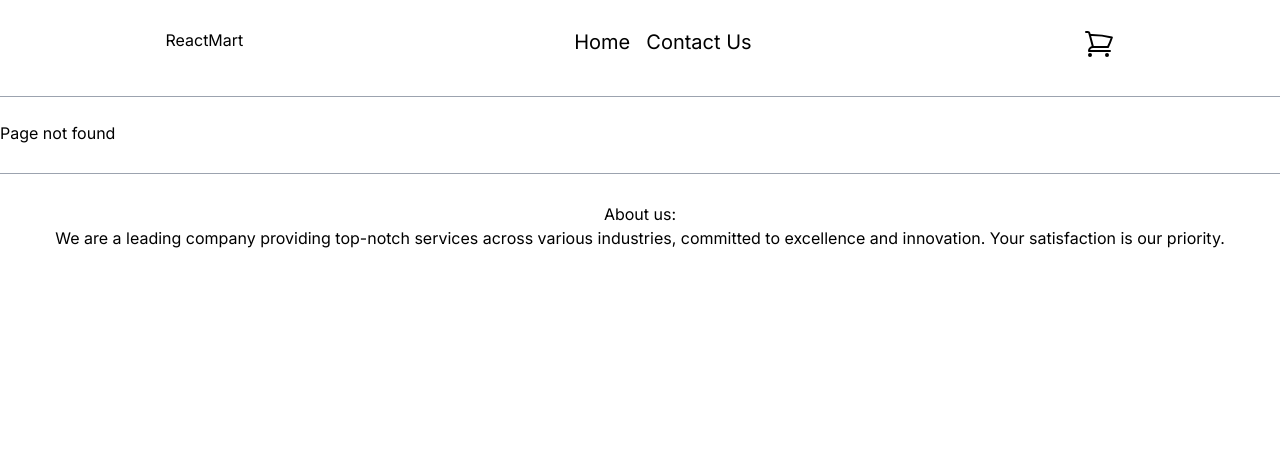
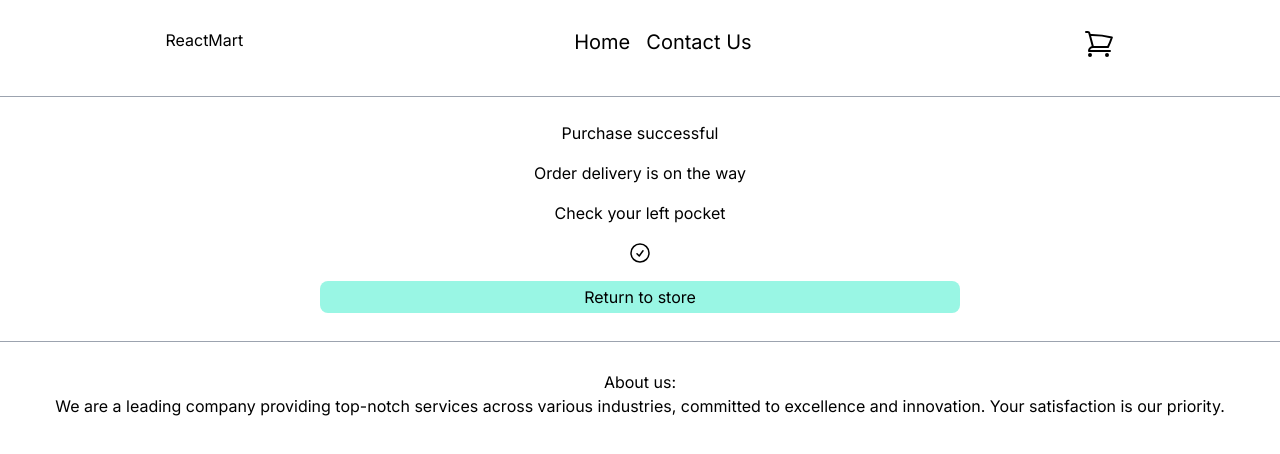
Before and after one commit to Bjedne/js-frameworks, a React (Create React App) app: page /checkout-success in a window 1280 px wide. Shown: the top 454 px of the page. Built offline with nearby package versions, Linux system fonts and the light colour scheme.

Commit message:
Minor fixes and adjustments

```diff
--- a/src/App.js
+++ b/src/App.js
@@ -4,8 +4,10 @@ import { Contact } from "./pages/contact.jsx"
 import { Footer } from './layouts/footer';
 import { Header } from './layouts/header';
 import { Home } from "./pages/home.jsx";
-import { Checkout } from './pages/CheckoutSuccess.jsx';
 import { Product } from './pages/ProductPage.jsx';
+import { Checkout } from './pages/checkout.jsx';
+import { CheckoutSuccess } from './pages/CheckoutSuccess.jsx';
+
 
 function RouteNotFound() {
   return <div>Page not found</div>
@@ -20,6 +22,7 @@ function App() {
       <Route path="product/:id" element={<Product />} />
       <Route path="contact" element={<Contact />} />
       <Route path="checkout" element={<Checkout />} />
+      <Route path="checkout-success" element={<CheckoutSuccess />} />
       <Route path="*" element={<RouteNotFound />} />
     </Routes>
     <Footer />
--- a/src/components/Cart.jsx
+++ /dev/null
@@ -1,25 +0,0 @@
-import { createContext, useState, useContext } from "react";
-
-const CartContext = createContext();
-
-export const CartProvider = ({ children }) => {
-  const [cart, setCart] = useState([]);
-
-  const addToCart = (product) => {
-    setCart((prevCart) => [...prevCart, product]);
-  };
-
-  const clearCart = () => {
-    setCart([]);
-  };
-
-  return (
-    <CartContext.Provider value={{ cart, addToCart, clearCart }}>
-      {children}
-    </CartContext.Provider>
-  );
-};
-
-export const useCart = () => {
-  return useContext(CartContext);
-};
--- a/src/pages/CheckoutSuccess.jsx
+++ b/src/pages/CheckoutSuccess.jsx
@@ -1,16 +1,16 @@
 import { Link } from "react-router-dom"
 
-export function Checkout() {
+export function CheckoutSuccess() {
     return (
-        <div className="flex flex-col justify-items-center gap-4 w-screen">
+        <div className="flex flex-col text-center gap-4 w-screen">
             <h1>Purchase successful</h1>
             <h1>Order delivery is on the way</h1>
             <h1>Check your left pocket</h1>
-            <svg xmlns="http://www.w3.org/2000/svg" fill="none" viewBox="0 0 24 24" strokeWidth={1.5} stroke="currentColor" className="size-6">
+            <svg xmlns="http://www.w3.org/2000/svg" fill="none" viewBox="0 0 24 24" strokeWidth={1.5} stroke="currentColor" className="size-6 mx-auto">
                 <path strokeLinecap="round" strokeLinejoin="round" d="M9 12.75 11.25 15 15 9.75M21 12a9 9 0 1 1-18 0 9 9 0 0 1 18 0Z" />
             </svg>
-            <button>
-                <Link to="/">Return to home</Link>
+            <button className="bg-teal-200 p-1 rounded-lg w-1/2 m-auto">
+                <Link to="/">Return to store</Link>
             </button>
         </div>
     )
--- a/src/pages/ProductPage.jsx
+++ b/src/pages/ProductPage.jsx
@@ -77,7 +77,7 @@ export function Product() {
                 <h1 className="me-2">Rating:</h1>
                 <Star /> {data.rating}
             </div>
-
+                <button className="bg-teal-200 p-1 rounded-lg w-1/2 m-auto">Add to cart</button>
             <div className="reviews my-4">
                 <h3>Reviews:</h3>
                 {data.reviews && data.reviews.length > 0 ? (
--- /dev/null
+++ b/src/pages/checkout.jsx
@@ -0,0 +1,2 @@
+export function Checkout() {
+}
--- a/src/pages/home.jsx
+++ b/src/pages/home.jsx
@@ -107,7 +107,7 @@ export function Home() {
               </div>
 
               <button
-                className="bg-teal-100 p-1 rounded-lg w-1/2 m-auto"
+                className="bg-teal-200 p-1 rounded-lg w-1/2 m-auto"
                 onClick={() => handleViewProduct(post.id)}
               >
                 View product
```
Also changed, not shown: src/pages/cart.jsx (deleted).
